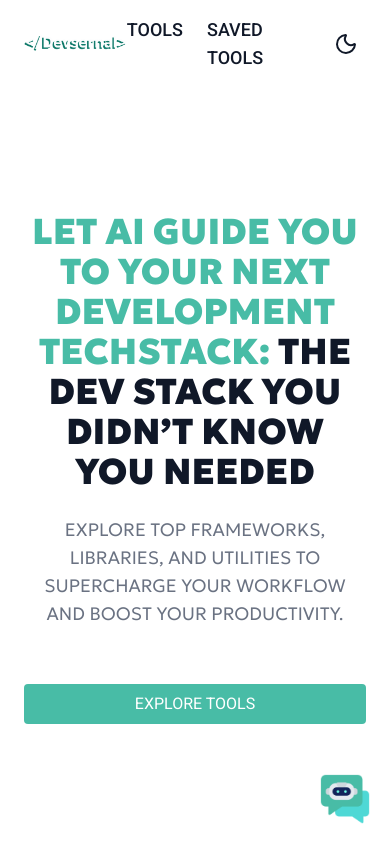
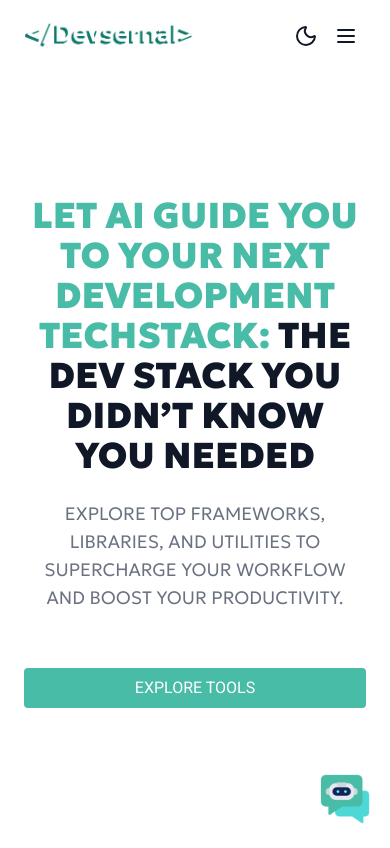
Before and after one commit to pergent19/devsernal-frontend, a React (Vite) app: page / in a window 390 px wide. Built offline with nearby package versions, Linux system fonts and the light colour scheme.

Commit message:
Updating mobile responsiveness of navigation

```diff
--- a/src/components/layout/AppLayout.jsx
+++ b/src/components/layout/AppLayout.jsx
@@ -1,54 +1,166 @@
-import React, { useState, useEffect } from 'react';
-import { Moon, Sun } from 'lucide-react';
-import { Link } from 'react-router-dom';
-import Logo from '../../assets/Devsernal.png';
+import React, { useState, useEffect } from "react";
+import { Moon, Sun, Menu, X } from "lucide-react";
+import { Link } from "react-router-dom";
+import Logo from "../../assets/Devsernal.png";
 
 const AppLayout = () => {
-  const [darkMode, setDarkMode] = useState(() => localStorage.getItem('theme') === 'dark');
+  const [darkMode, setDarkMode] = useState(
+    () => localStorage.getItem("theme") === "dark"
+  );
+  const [mobileMenuOpen, setMobileMenuOpen] = useState(false);
+
+  // Navigation links array
+  const navLinks = [
+    { to: "/tools", label: "TOOLS" },
+    { to: "/saved-items", label: "SAVED TOOLS" }
+  ];
 
   useEffect(() => {
     const root = window.document.documentElement;
     if (darkMode) {
-      root.classList.add('dark');
-      localStorage.setItem('theme', 'dark');
+      root.classList.add("dark");
+      localStorage.setItem("theme", "dark");
     } else {
-      root.classList.remove('dark');
-      localStorage.setItem('theme', 'light');
+      root.classList.remove("dark");
+      localStorage.setItem("theme", "light");
     }
   }, [darkMode]);
 
+  const closeMobileMenu = () => {
+    setMobileMenuOpen(false);
+  };
+
+  const toggleDarkMode = () => {
+    setDarkMode(!darkMode);
+  };
+
+  const toggleMobileMenu = () => {
+    setMobileMenuOpen(!mobileMenuOpen);
+  };
+
+  // Reusable theme toggle button component
+  const ThemeToggleButton = ({ className, size = "w-6 h-6" }) => (
+    <button
+      onClick={toggleDarkMode}
+      className={`p-2 rounded-full hover:bg-gray-200 dark:hover:bg-gray-700 transition ${className}`}
+      aria-label="Toggle Dark Mode"
+    >
+      {darkMode ? <Sun className={size} /> : <Moon className={size} />}
+    </button>
+  );
+
+  // Reusable navigation links component
+  const NavigationLinks = ({ isMobile = false, onLinkClick }) => (
+    <div className={isMobile ? "flex flex-col gap-6" : "flex gap-6 text-lg font-medium"}>
+      {navLinks.map(({ to, label }) => (
+        <Link
+          key={to}
+          to={to}
+          className={`hover:text-[#4ed8d5] transition ${
+            isMobile
+              ? "text-2xl font-medium py-4 border-b border-gray-100 dark:border-gray-800"
+              : ""
+          }`}
+          onClick={onLinkClick}
+        >
+          {label}
+        </Link>
+      ))}
+    </div>
+  );
+
   return (
+    <>
       <header className="w-full px-6 py-4 bg-white dark:bg-black text-gray-900 dark:text-white flex items-center">
-      {/* Left: Logo with fixed width */}
+        {/* Left: Logo */}
         <div className="w-50 flex items-center">
           <Link to="/">
-          <img src={Logo} alt="Devsernal Logo" className="h-10 w-auto object-contain" />
+            <img
+              src={Logo}
+              alt="Devsernal Logo"
+              className="h-10 w-auto object-contain"
+            />
           </Link>
         </div>
 
-      {/* Center: Navigation */}
-      <div className="flex-1 flex justify-center">
-        <nav className="flex gap-6 text-lg font-medium">
-          <Link to="/tools" className="hover:text-[#4ed8d5] transition">
-            TOOLS
-          </Link>
-          <Link to="/saved-items" className="hover:text-[#4ed8d5] transition">
-            SAVED TOOLS
-          </Link>
+        {/* Center Links */}
+        <div className="flex-1 justify-center hidden md:flex">
+          <nav>
+            <NavigationLinks />
           </nav>
         </div>
 
-      {/* Right: Dark Mode Toggle with fixed width */}
+        {/* Right: Dark Mode Toggle and Mobile Menu Button */}
         <div className="w-50 flex justify-end">
+          <ThemeToggleButton />
+
+          {/* Mobile Menu Button - Only visible on mobile */}
           <button
-          onClick={() => setDarkMode(!darkMode)}
-          className="p-2 rounded-full hover:bg-gray-200 dark:hover:bg-gray-700 transition"
-          aria-label="Toggle Dark Mode"
+            onClick={toggleMobileMenu}
+            className="p-2 rounded-full hover:bg-gray-200 dark:hover:bg-gray-700 transition md:hidden"
+            aria-label="Toggle Mobile Menu"
           >
-          {darkMode ? <Sun className="w-6 h-6" /> : <Moon className="w-6 h-6" />}
+            {mobileMenuOpen ?
+              <X className="w-6 h-6 text-gray-900 dark:text-white" /> :
+              <Menu className="w-6 h-6 text-gray-900 dark:text-white" />
+            }
           </button>
         </div>
       </header>
+
+      {/* Mobile Navigation */}
+      <div
+        className={`md:hidden fixed inset-0 z-50 transition-all duration-300 ease-in-out ${
+          mobileMenuOpen ? "opacity-100 visible" : "opacity-0 invisible"
+        }`}
+      >
+        {/* Backdrop with opacity effect */}
+        <div
+          className="absolute inset-0 bg-black bg-opacity-50 backdrop-blur-sm"
+          onClick={closeMobileMenu}
+        />
+
+        {/* Menu Content */}
+        <div
+          className={`relative bg-white dark:bg-black h-full w-full flex flex-col transition-transform duration-300 ease-in-out ${
+            mobileMenuOpen
+              ? "transform translate-x-0"
+              : "transform translate-x-full"
+          }`}
+        >
+          {/* Header with close button */}
+          <div className="flex items-center justify-between p-6 border-b border-gray-200 dark:border-gray-700">
+            <div className="flex items-center">
+              <img
+                src={Logo}
+                alt="Devsernal Logo"
+                className="h-8 w-auto object-contain"
+              />
+            </div>
+            <button
+              onClick={closeMobileMenu}
+              className="p-2 rounded-full hover:bg-gray-200 dark:hover:bg-gray-700 transition"
+              aria-label="Close Menu"
+            >
+              <X className="w-6 h-6 text-gray-900 dark:text-white" />
+            </button>
+          </div>
+
+          {/* Navigation Links */}
+          <nav className="flex-1 px-6 py-8 dark:text-white text-center">
+            <NavigationLinks isMobile={true} onLinkClick={closeMobileMenu} />
+          </nav>
+
+          {/* Footer with theme toggle */}
+          <div className="p-6 border-t border-gray-200 dark:border-gray-700 dark:text-white">
+            <div className="flex items-center justify-between">
+              <span className="text-lg font-medium">Theme</span>
+              <ThemeToggleButton className="p-3" />
+            </div>
+          </div>
+        </div>
+      </div>
+    </>
   );
 };
 
```
Lines whose indentation alone changed are shown as unchanged.
